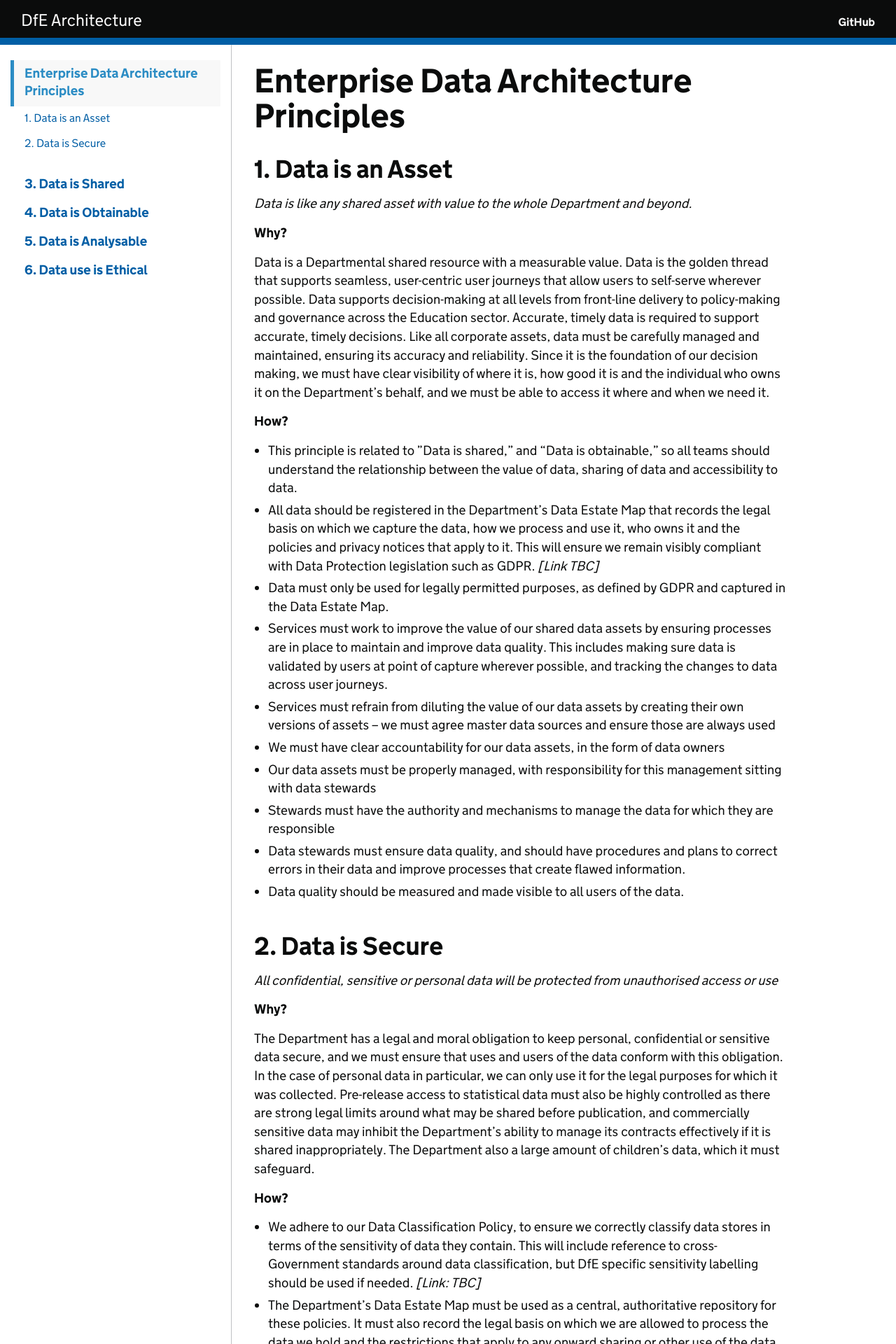
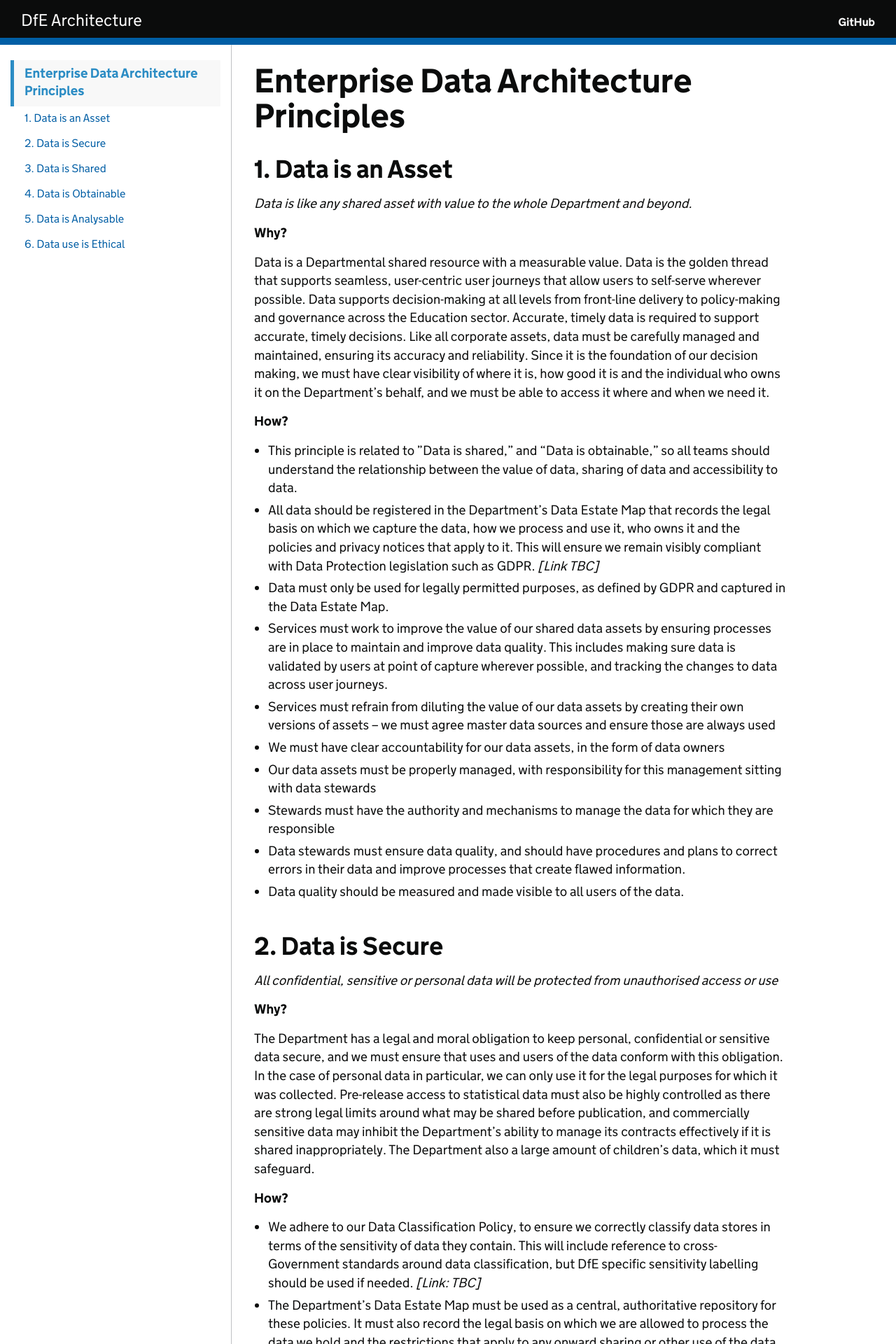
Before and after one commit to DFE-Digital/architecture, a Jekyll site: the page built from principles/enterprise-data-architecture-principles.md, in a window 1280 px wide. Shown: the top 1920 px of the page at 70% size. Built offline with Jekyll 4.4.1, drawn with Linux system fonts in a browser that asks for light colours; our own code applies the rules of GitHub Pages for plain Markdown files; some of the changed text lies outside the part shown.

```diff
--- a/principles/enterprise-data-architecture-principles.md
+++ b/principles/enterprise-data-architecture-principles.md
@@ -43,7 +43,7 @@ __How?__
 - Data may be held in un-anonymised form but must be suitably anonymised before being presented to end users or removed from production security-level environments.
 - This principle also relates to ‘Data is obtainable’ – we must ensure the right balance between accessibility and security
 
-# 3. Data is Shared
+## 3. Data is Shared
 _All services have data that is useful to users outside the service boundary_
 
 __Why?__
@@ -66,7 +66,7 @@ __How?__
 - For data to be discoverable, we must maintain a searchable central metadata repository, including data elements, data models and other metadata as part of our Data Estate Map.
 - Where legally permitted, data will be available externally to further the business of government and to support wider citizen and business use of Departmental data.
 
-# 4. Data is Obtainable
+## 4. Data is Obtainable
 _Data is obtainable for users to carry out their activities_
 
 __Why?__
@@ -83,7 +83,7 @@ __How?__
 - Good governance must be in place to ensure those with access to data understand their responsibilities under the Data Protection Act, and the limits of what they can do in the way of publishing, sharing or modifying the data. The Data Estate Map should be used to store and present this information to users.
 - It must be quick and easy to determine who has access to each data asset, and to audit any human or computer access for any time period going back for a reasonable amount of time.
 
-# 5. Data is Analysable
+## 5. Data is Analysable
 _Our data fundamentally underpins our ability to assess policy and delivery effectiveness_
 
 __Why?__
@@ -98,7 +98,7 @@ __How?__
 - This data and its subsequent use will be covered by DfE Data Governance policies and processes, and the Government Statistical Service Code of Practice
 - Data owners must define policies and processes to ensure data quality problems identified once data reaches EDAP can be reported to relevant services and data stewards to be fixed at source _[TBC: Link to Data Gov]_
 
-# 6. Data use is Ethical
+## 6. Data use is Ethical
 _We must process and store data in line with the ethical consensus around data use_
 
 __Why?__
```
